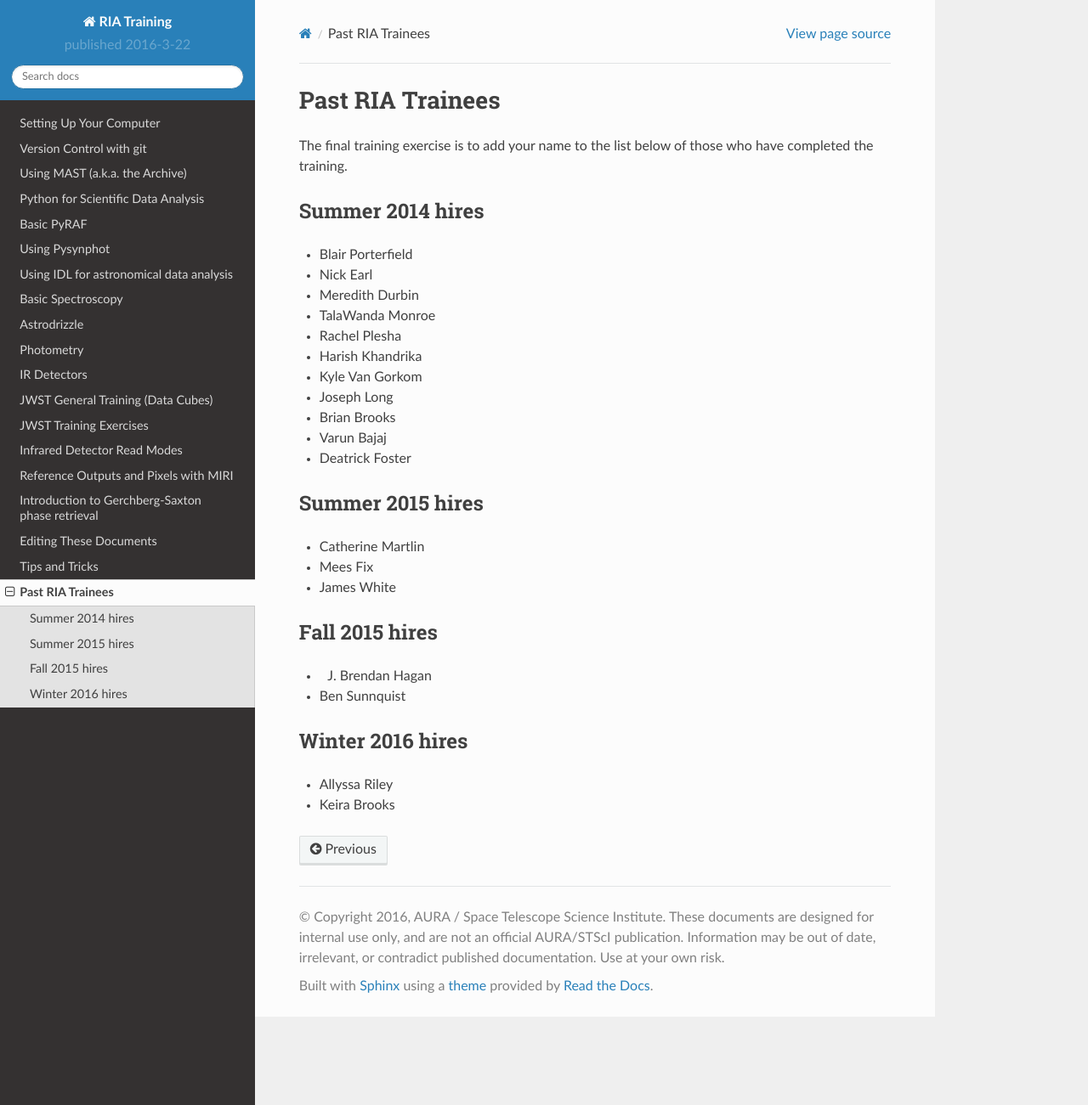
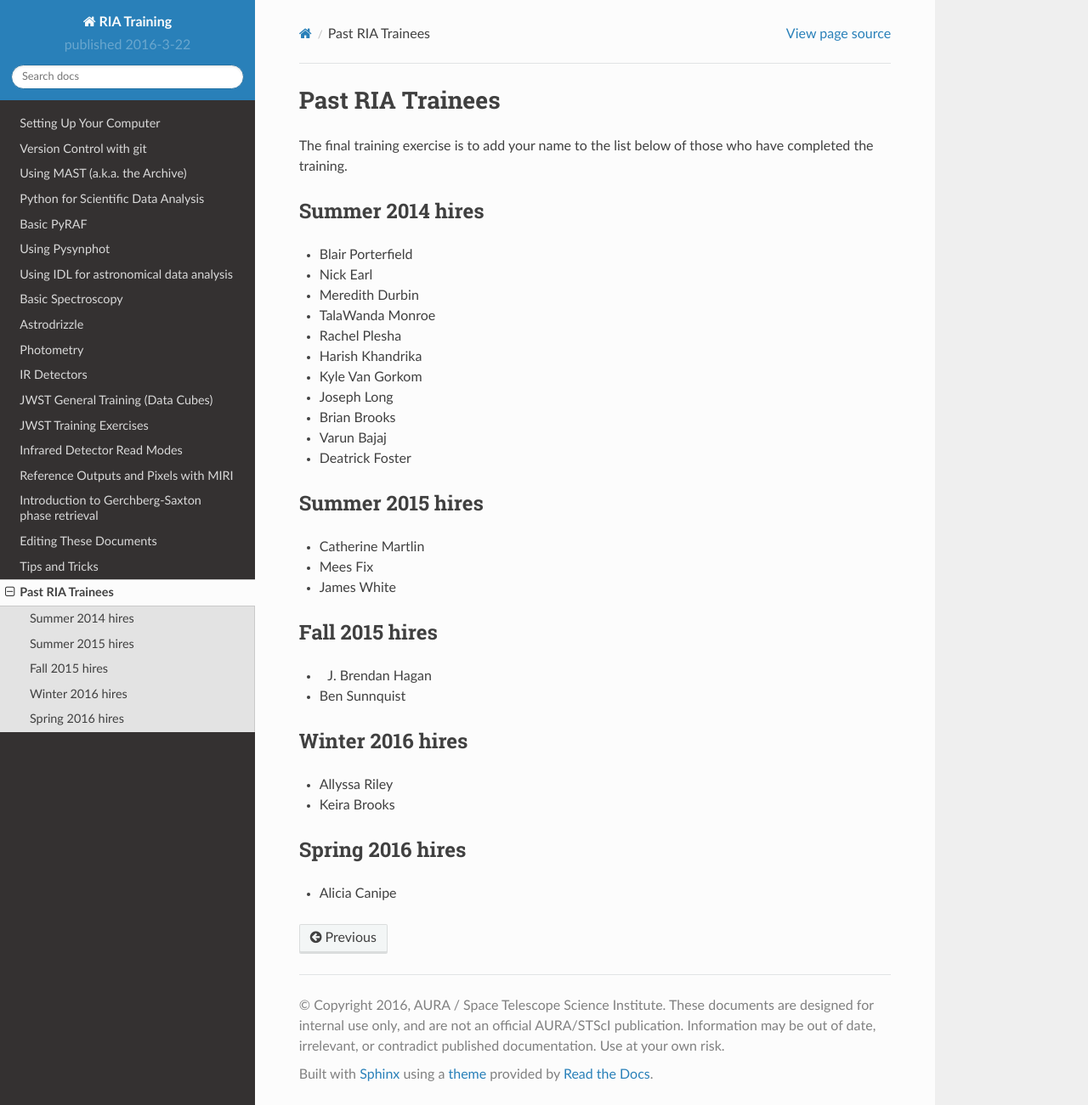
Before and after one commit to staceybright/training-library, a Sphinx documentation site: the page built from source/trainees.txt, in a window 1280 px wide and 1301 px high. Shown: the whole window at 85% size. Built offline with Sphinx 7.4.7 and the Read the Docs theme 2.0.0, drawn with Linux system fonts in a browser that asks for light colours.

Commit message:
Added my name to trainees.txt

```diff
--- a/source/trainees.txt
+++ b/source/trainees.txt
@@ -36,3 +36,7 @@ Winter 2016 hires
 =================
 * Allyssa Riley
 * Keira Brooks
+
+Spring 2016 hires
+=================
+* Alicia Canipe
```
